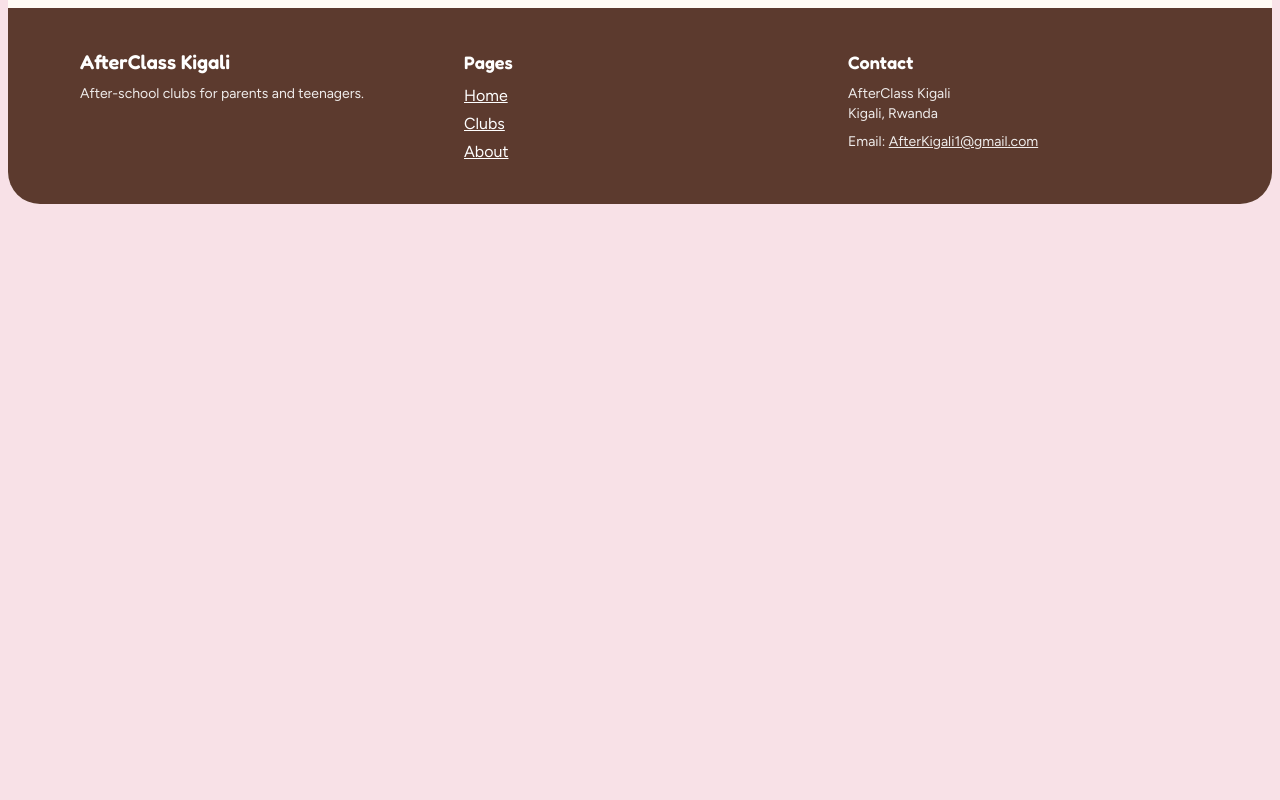
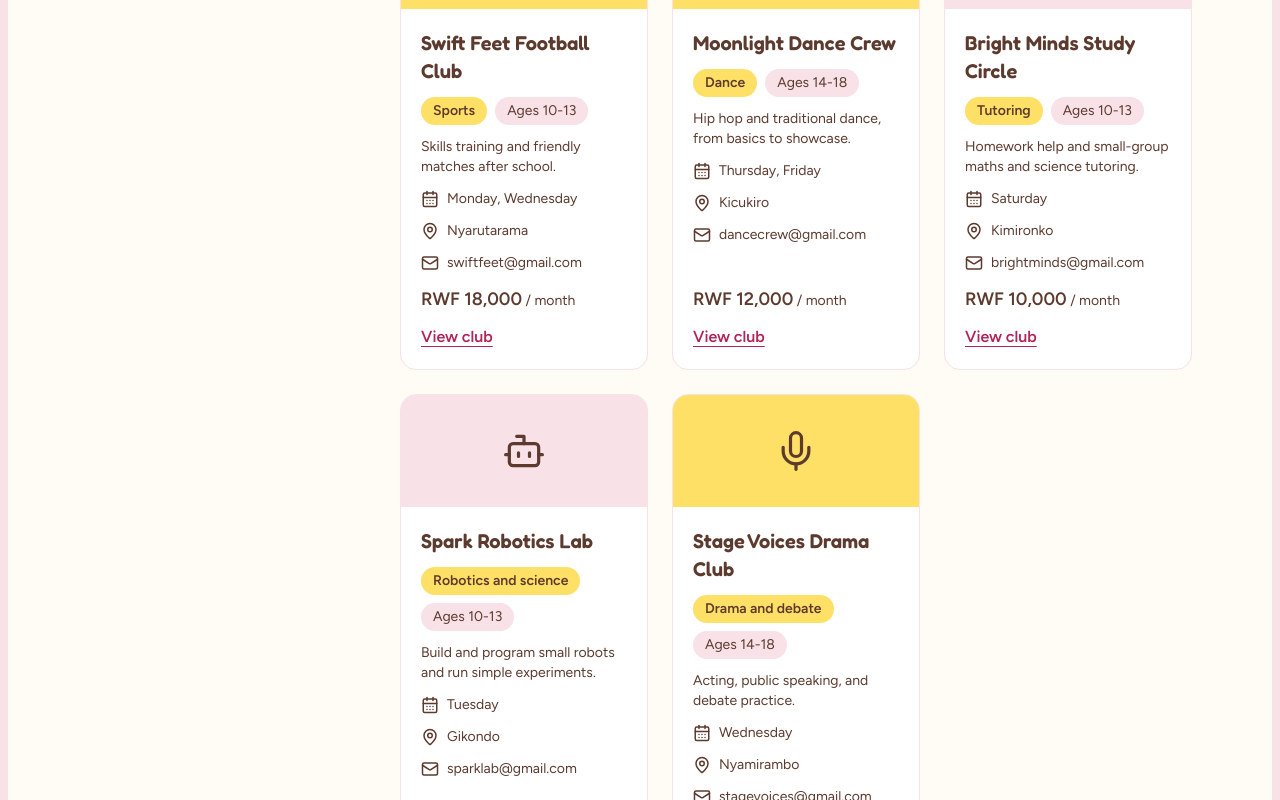
Before and after one commit to mahoro-belyse/AfterKigali, a React (Vite) app: page /clubs in a window 1280 px wide. Shown: the part 860-1660 px from the top of the page. Before the commit the page ends 1076 px from the top, so only its background shows below. Built offline with nearby package versions, Linux system fonts and the light colour scheme.

Commit message:
add club data file with eight clubs

```diff
--- a/src/components/ClubCard.jsx
+++ b/src/components/ClubCard.jsx
@@ -1,4 +1,4 @@
-import { CalendarDays, MapPin } from 'lucide-react'
+import { CalendarDays, Mail, MapPin } from 'lucide-react'
 import { Link } from 'react-router-dom'
 import { getActivity } from '../data/activities.js'
 
@@ -42,6 +42,18 @@ export default function ClubCard({ club }) {
           </p>
         )}
 
+        {club.contact && (
+  <p className="flex items-center gap-2 text-sm">
+    <Mail aria-hidden="true" size={18} className="shrink-0" />
+    <a
+      href={`mailto:${club.contact}`}
+      className="min-w-0 break-words underline-offset-4 hover:text-raspberry-dark hover:underline"
+    >
+      {club.contact}
+    </a>
+  </p>
+)}
+
         {hasPrice && (
           <p className="mt-auto text-lg font-semibold">
             RWF {money.format(club.priceMonthly)}
--- a/src/data/clubs.json
+++ b/src/data/clubs.json
@@ -9,7 +9,7 @@
     "area": "Kimihurura",
     "description": "Build simple games and websites with friendly mentors.",
     "priceMonthly": 20000,
-    "contact": "codelab@example.com"
+    "contact": "codelab@gmail.com"
   },
   {
     "id": "club-002",
@@ -21,7 +21,7 @@
     "area": "Kacyiru",
     "description": "Painting, drawing, and craft sessions for young artists.",
     "priceMonthly": 15000,
-    "contact": "artstudio@example.com"
+    "contact": "artstudio@gmail.com"
   },
   {
     "id": "club-003",
@@ -33,6 +33,66 @@
     "area": "Remera",
     "description": "Learn drums, guitar, and keyboard, then play together.",
     "priceMonthly": 25000,
-    "contact": "musiccircle@example.com"
+    "contact": "musiccircle@gmail.com"
+  },
+  {
+    "id": "club-004",
+    "name": "Swift Feet Football Club",
+    "activity": "sports",
+    "ageMin": 10,
+    "ageMax": 13,
+    "days": ["Monday", "Wednesday"],
+    "area": "Nyarutarama",
+    "description": "Skills training and friendly matches after school.",
+    "priceMonthly": 18000,
+    "contact": "swiftfeet@gmail.com"
+  },
+  {
+    "id": "club-005",
+    "name": "Moonlight Dance Crew",
+    "activity": "dance",
+    "ageMin": 14,
+    "ageMax": 18,
+    "days": ["Thursday", "Friday"],
+    "area": "Kicukiro",
+    "description": "Hip hop and traditional dance, from basics to showcase.",
+    "priceMonthly": 12000,
+    "contact": "dancecrew@gmail.com"
+  },
+  {
+    "id": "club-006",
+    "name": "Bright Minds Study Circle",
+    "activity": "tutoring",
+    "ageMin": 10,
+    "ageMax": 13,
+    "days": ["Saturday"],
+    "area": "Kimironko",
+    "description": "Homework help and small-group maths and science tutoring.",
+    "priceMonthly": 10000,
+    "contact": "brightminds@gmail.com"
+  },
+  {
+    "id": "club-007",
+    "name": "Spark Robotics Lab",
+    "activity": "robotics-science",
+    "ageMin": 10,
+    "ageMax": 13,
+    "days": ["Tuesday"],
+    "area": "Gikondo",
+    "description": "Build and program small robots and run simple experiments.",
+    "priceMonthly": 22000,
+    "contact": "sparklab@gmail.com"
+  },
+  {
+    "id": "club-008",
+    "name": "Stage Voices Drama Club",
+    "activity": "drama-debate",
+    "ageMin": 14,
+    "ageMax": 18,
+    "days": ["Wednesday"],
+    "area": "Nyamirambo",
+    "description": "Acting, public speaking, and debate practice.",
+    "priceMonthly": 14000,
+    "contact": "stagevoices@gmail.com"
   }
 ]
--- a/src/pages/Clubs.jsx
+++ b/src/pages/Clubs.jsx
@@ -10,7 +10,7 @@ export default function Clubs() {
   const [filtersOpen, setFiltersOpen] = useState(false)
   const buttonRef = useRef(null)
 
-  // Escape closes the filters panel on phones and returns focus to its button
+
   function handleKeyDown(e) {
     if (e.key === 'Escape' && filtersOpen) {
       setFiltersOpen(false)
@@ -27,7 +27,7 @@ export default function Clubs() {
         </p>
       </div>
 
-      {/* Phones and tablets: the filters sit behind a button */}
+
       <div className="mt-6 lg:hidden">
         <button
           ref={buttonRef}
@@ -48,7 +48,7 @@ export default function Clubs() {
       </div>
 
       <div className="mt-4 grid gap-6 lg:mt-8 lg:grid-cols-[18rem_1fr]">
-        {/* Desktop: always visible sidebar. Phones: opens and closes. */}
+
         <div
           id="filters-panel"
           className={`${filtersOpen ? 'block' : 'hidden'} lg:sticky lg:top-4 lg:block lg:self-start`}
```
